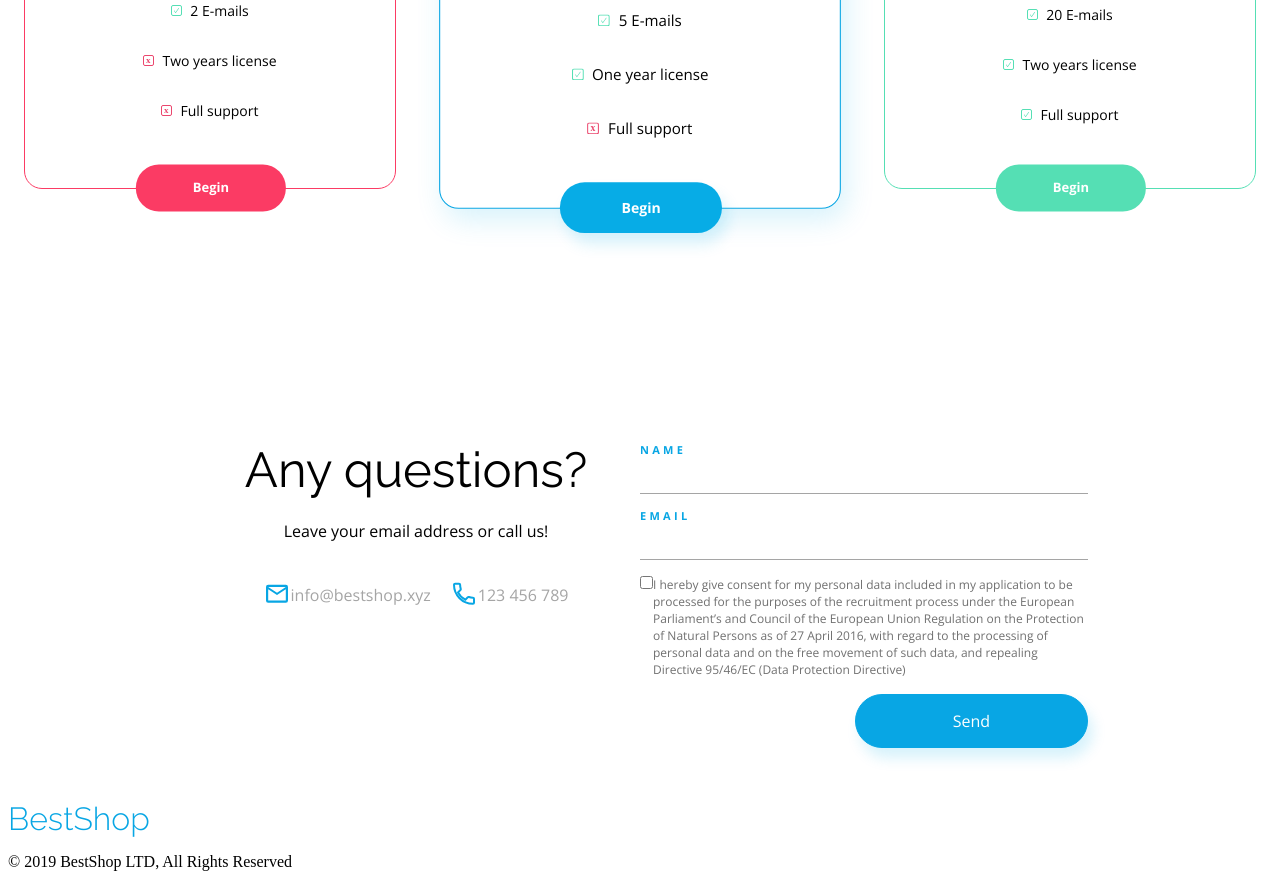
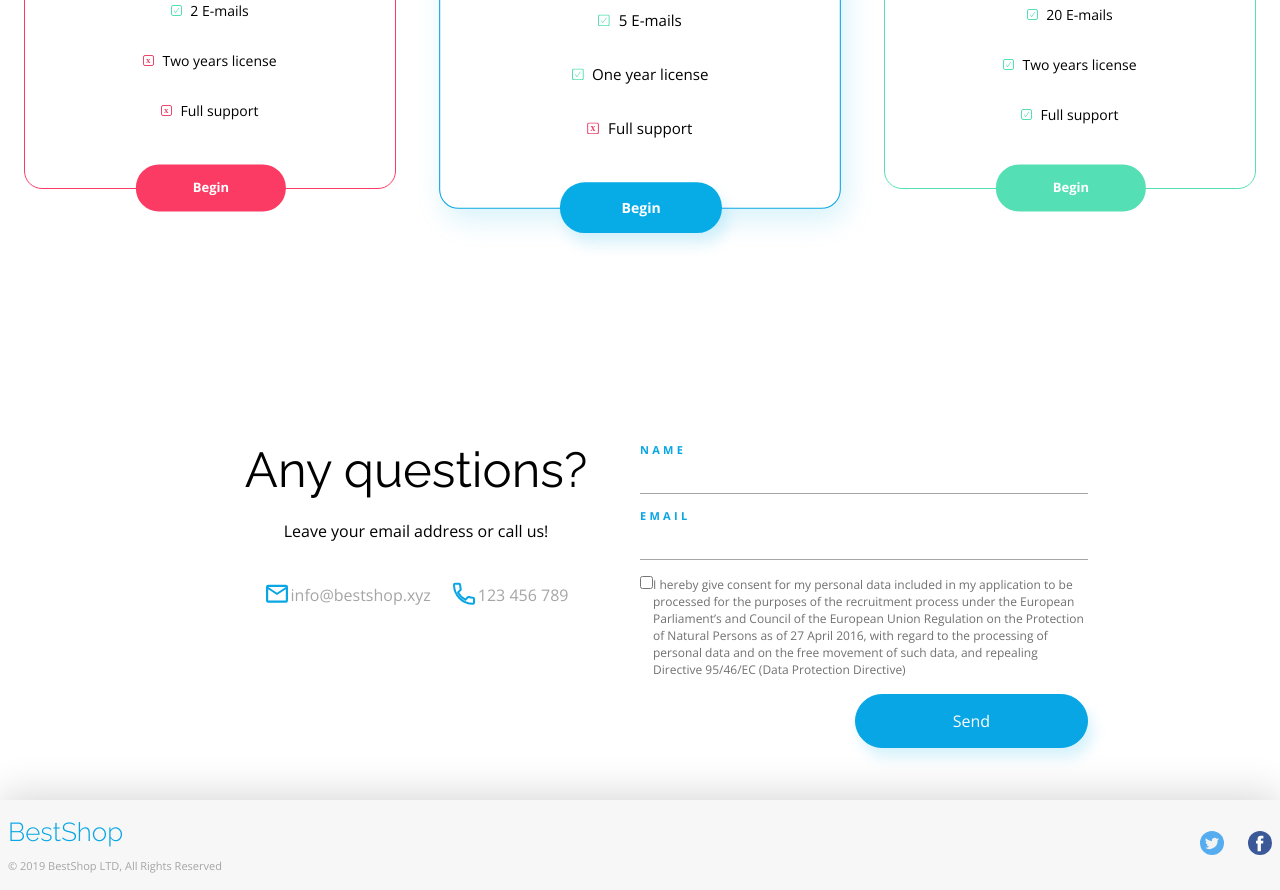
Before and after one commit to karolina-rachuta/best_shop, a website built with Parcel: page index.html in a window 1280 px wide. Shown: the part 3376-4266 px from the top of the page. Built offline with nearby package versions, Linux system fonts and the light colour scheme.

Commit message:
Finished Footer HTML and CSS

```diff
--- a/index.html
+++ b/index.html
@@ -193,10 +193,12 @@
                     <label for="email">EMAIL</label>
                     <input type="email" class="contact-form__input" id="email">
                     <div class="contact-form__group">
-                    <label for="agreement">I hereby give consent for my personal data included in my application to be
+                        <label for="agreement">I hereby give consent for my personal data included in my application to
+                            be
                             processed for the purposes of the recruitment process under the European Parliament’s and
                             Council of the European Union Regulation on the Protection of Natural Persons as of 27 April
-                        2016, with regard to the processing of personal data and on the free movement of such data, and
+                            2016, with regard to the processing of personal data and on the free movement of such data,
+                            and
                             repealing Directive 95/46/EC (Data Protection Directive)
                         </label>
                         <input type="checkbox" class="contact-form__checkbox" id="agreement">
@@ -211,6 +213,7 @@
 <footer class="footer">
     <div class="container container__footer">
         <div class="footer__box">
+            <div class="logo__footer">
                 <span class="logo">BestShop</span>
                 <p class="footer__rights">© 2019 BestShop LTD, All Rights Reserved</p>
             </div>
@@ -219,6 +222,7 @@
                 <a href="" class="fb"></a>
             </div>
             </div>
+        </div>
 </footer>
 
 
--- a/src/css/app.css
+++ b/src/css/app.css
@@ -92,7 +92,7 @@ html, body {
     /*min-width: 8rem;*/
 }
 
-.menu .menu .menu__item:hover {
+.menu .menu__item:hover {
     color: var(--primary-black-color);
     border-bottom: 0.25rem solid var(--secondary-blue-color);
 }
@@ -697,13 +697,47 @@ padding-bottom: 1.25rem;
     padding-inline: 6.0625rem;
 }
 
-.footer {}
-.container__footer {}
-.footer__box {}
+.footer {
+    background-color: var(--bg_articles_footer-grey-color);
+    box-shadow: 0px -5px 40px rgba(0, 0, 0, 0.16);
+    height: 5.626rem;
+}
+.container__footer {
+height: 100%;
+}
+.footer__box {
+    display: flex;
+    justify-content: space-between;
+    align-items: center;
+    height: 100%;
+}
+.logo__footer {}
 .footer .logo {
+    font-weight: 300;
+    font-size: 1.625rem;
+    line-height: 1.1538;
 }
-.footer__rights {}
-.footer__socials {}
+.footer__rights {
+    font-weight: 400;
+    color: var(--tertiary-grey-color);
+    font-family: Open Sans, sans-serif;
+    font-size: 0.6875rem;
+    line-height: 1.3636;
+    margin-bottom: 0;
+}
+.footer__socials {
+    cursor: pointer;
+}
 .twitter {
+    background-image: url(../assets/Twitter.svg);
+    width: 1.5rem;
+    height: 1.5rem;
+    display: inline-block;
+    margin-right: 1.25rem;
 }
-.fb {}
+.fb {
+    background-image: url(../assets/Facebook.svg);
+    width: 1.5rem;
+    height: 1.5rem;
+    display: inline-block;
+}
```
Also changed, not shown: dist/Facebook.d8b88adf.svg (added), dist/Twitter.361ad1ad.svg (added), dist/index.html, 2 other files. Lines whose indentation alone changed are shown as unchanged.
